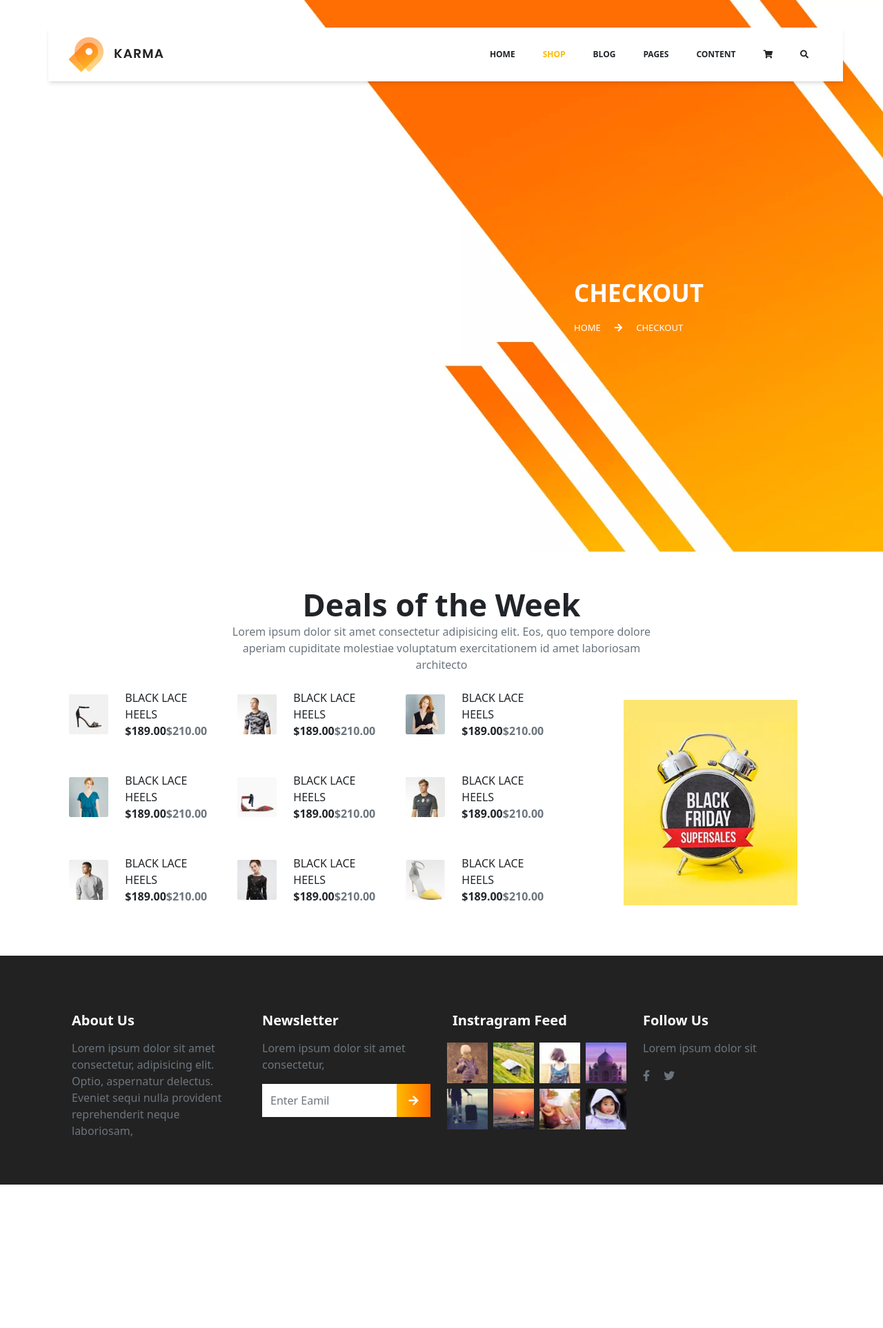
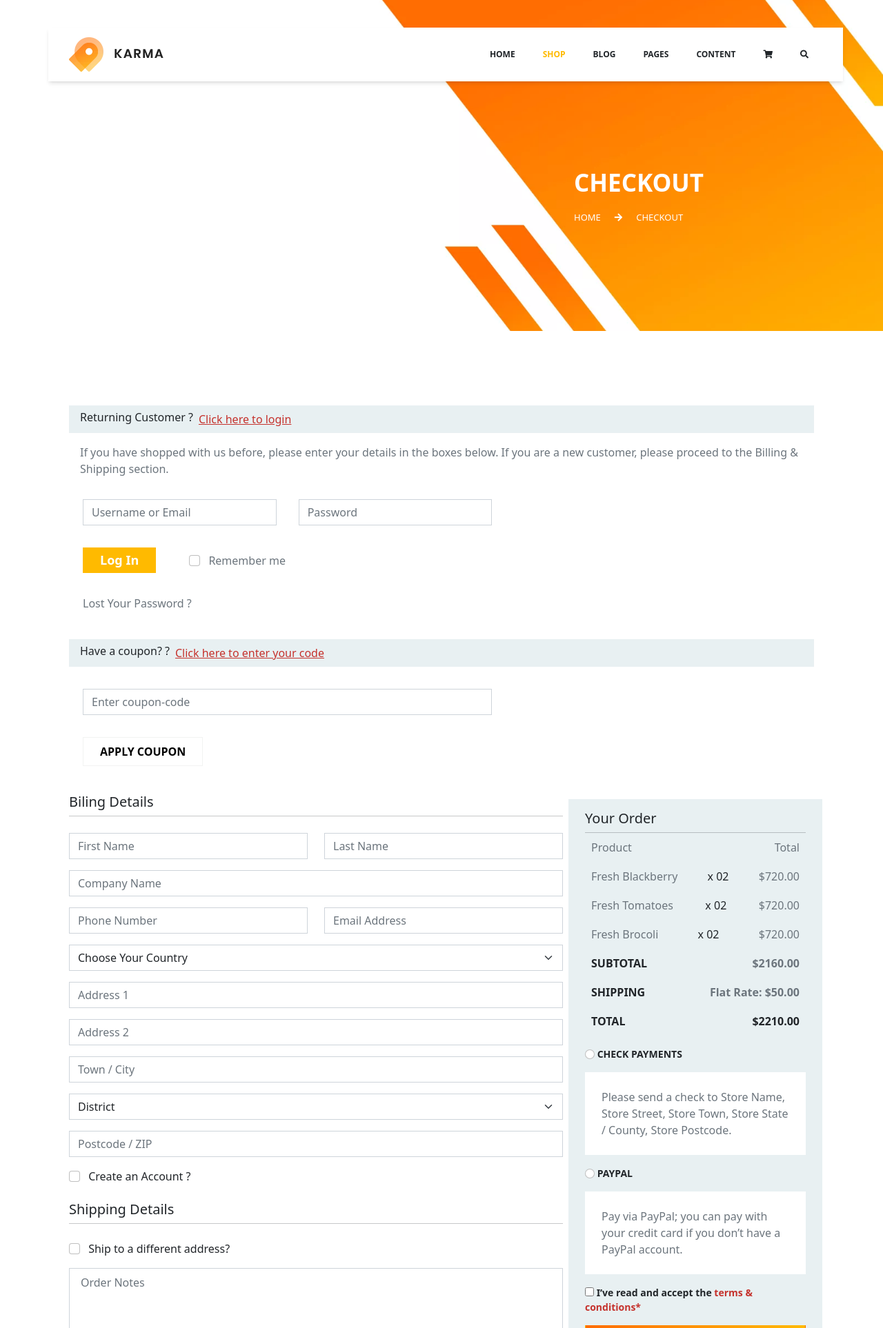
Before and after one commit to ChristopherJamesLeo/karma-shoe-shopping, a PHP site: page /check_out.html in a window 1280 px wide. Shown: the top 1926 px of the page at 69% size. Before the commit the page ends 1718 px from the top, so only its background shows below. Run offline with PHP 8.4, Linux system fonts and the light colour scheme; some libraries are stand-ins or nearby versions.

Commit message:
add check out page

```diff
--- a/check_out.html
+++ b/check_out.html
@@ -18,7 +18,7 @@
 </head>
 <body>
     <!-- Header Start  -->
-    <header class="w-full h-screen header">
+    <header class="w-full header secondary-header">
         <!-- navbar start -->
         <nav id="navbar" class=" nav-bar shadow-md">
             <div class="row justify-content-between items-center">
@@ -134,6 +134,236 @@
         <!-- header banner End -->
     </header>
     <!-- Header End -->
+    <!-- Check out body section Start -->
+    <section class="checkout-section">
+        <div class="checkout-section-container">
+            <div class="my-2 checkout-log-in-container">
+                <div class="flex jusctify-start py-2 px-3 check-out-heading">
+                    <h1 class="me-2">Returning Customer ?</h1> <a href="#" class="text-emeral-400 underline">Click here to login</a>
+                </div>
+                <div class="p-3 check-out-each-body">
+                    <p class="text-muted mb-3">
+                        If you have shopped with us before, please enter your details in the boxes below. If you are a new customer, please proceed to the Billing & Shipping section.
+                    </p>
+                    <div class="row">
+                        <div class="col-lg-7 col-md-12 col sm-12">
+                            <form action="" class="w-full">
+                                <div class="row">
+                                    <div class="col-lg-6 col-md-6 col-sm-12 p-3 form-group">
+                                        <input type="text" name="username_or_email" id="username_or_email" class="form-control rounded-0" placeholder="Username or Email">
+                                    </div>
+                                    <div class="col-lg-6 col-md-6 col-sm-12 p-3 form-group">
+                                        <input type="password" name="password" id="password" class="form-control rounded-0" placeholder="Password">
+                                    </div>
+                                    <div class="col-lg-8 col-md-8 col-sm-12 p-3 flex justify-start items-center log-in-submit-btn-group">
+                                        <button type="submit" class="btn py-1 px-4 me-5">Log In</button>
+                                        <div class="form-group">
+                                            <input type="checkbox" name="remember" id="remember" class="form-check-input">
+                                            <label for="remember" class="text-muted ms-2">Remember me</label>
+                                        </div>
+                                    </div>
+                                    <div class="col-lg-8 col-md-8 col-sm-12 p-3 flex justify-start items-center ">
+                                        <a href="#" class="text-muted">Lost Your Password ?</a>
+                                    </div>
+                                </div>
+                            </form>
+                        </div>
+                    </div>
+                </div>
+            </div>
+            <div class="my-2 checkout-log-in-container">
+                <div class="flex jusctify-start py-2 px-3 check-out-heading">
+                    <h1 class="me-2">Have a coupon? ?</h1> <a href="#" class="text-emeral-400 underline">Click here to enter your code</a>
+                </div>
+                <div class="p-3 check-out-each-body">
+                    <div class="row">
+                        <div class="col-lg-7 col-md-12 col sm-12">
+                            <form action="" class="w-full">
+                                <div class="row">
+                                    <div class="col-12 p-3 form-group">
+                                        <input type="text" name="coupon-code" id="coupon-code" class="form-control rounded-0" placeholder="Enter coupon-code">
+                                    </div>
+                                    <div class="col-lg-8 col-md-8 col-sm-12 p-3 flex justify-start items-center log-in-submit-btn-group apply-coupon-btn-container">
+                                        <button type="submit" class="btn py-2 px-4 me-5 uppercase">Apply Coupon</button>
+                                    </div>
+                                </div>
+                            </form>
+                        </div>
+                    </div>
+                </div>
+            </div>
+            <div class="my-2 checkout-log-in-container billing-container">
+                <div class="row">
+                    <div class="col-lg-8 col-md-12 pe-2">
+                        <div class="billing-heading-container">
+                            <h1 class="h5">Biling Details</h1>
+                        </div>
+                        <hr>
+                        <form action="" class="mt-3 billing-create-form-container">
+                            <div class="row">
+                                <div class="col-lg-6 col-md-12 my-md-2 my-sm-2 form-group">
+                                    <input type="text" name="firstname" id="firstname" class="form-control rounded-0" placeholder="First Name">
+                                </div>
+                                <div class="col-lg-6 col-md-12 my-md-2 my-sm-2  form-group">
+                                    <input type="text" name="lastname" id="lastname" class="form-control rounded-0" placeholder="Last Name">
+                                </div>
+                            </div>
+                            <div class="row">
+                                <div class="col-lg-12 col-md-12 my-md-2 my-sm-2  form-group">
+                                    <input type="text" name="companyname" id="companyname" class="form-control rounded-0" placeholder="Company Name">
+                                </div>
+                            </div>
+                            <div class="row">
+                                <div class="col-lg-6 col-md-12 my-md-2 my-sm-2  form-group">
+                                    <input type="text" name="phonenumber" id="phonenumber" class="form-control rounded-0" placeholder="Phone Number">
+                                </div>
+                                <div class="col-lg-6 col-md-12 my-md-2 my-sm-2  form-group">
+                                    <input type="email" name="email" id="email" class="form-control rounded-0" placeholder="Email Address">
+                                </div>
+
+                            </div>
+                            <div class="row">
+                                <div class="col-lg-12 col-md-12 my-md-2 my-sm-2  form-group">
+                                    <select name="" id="" class="form-select rounded-0">
+                                        <option value="" selected disabled>Choose Your Country</option>
+                                        <option value="my">Myanmar</option>
+                                        <option value="sgn">Singapore</option>
+                                        <option value="thi">Thailand</option>
+                                    </select>
+                                </div>
+                            </div>
+                            <div class="row">
+                                <div class="col-lg-12 col-md-12 my-md-2  my-sm-2 form-group">
+                                    <input type="text" name="address1" id="address1" class="form-control rounded-0" placeholder="Address 1">
+                                </div>
+                            </div>
+                            <div class="row">
+                                <div class="col-lg-12 col-md-12 my-md-2 my-sm-2  form-group">
+                                    <input type="text" name="address2" id="address1" class="form-control rounded-0" placeholder="Address 2">
+                                </div>
+                            </div>
+                            <div class="row">
+                                <div class="col-lg-12 col-md-12 my-md-2 my-sm-2  form-group">
+                                    <input type="text" name="township" id="township" class="form-control rounded-0" placeholder="Town / City">
+                                </div>
+                            </div>
+                            <div class="row">
+                                <div class="col-lg-12 col-md-12 my-md-2 my-sm-2  form-group">
+                                    <select name="" id="" class="form-select rounded-0">
+                                        <option value="" selected disabled>District</option>
+                                        <option value="d1">District 1</option>
+                                        <option value="d2">District 2</option>
+                                        <option value="d3">District 3</option>
+                                    </select>
+                                </div>
+                            </div>
+                            <div class="row">
+                                <div class="col-lg-12 col-md-12 my-md-2 my-sm-2  form-group">
+                                    <input type="text" name="postcode" id="postcode" class="form-control rounded-0" placeholder="Postcode / ZIP">
+                                </div>
+                            </div>
+                            <div class="row">
+                                <div class="col-lg-12 col-md-12 my-md-2 my-sm-2  form-group">
+                                    <input type="checkbox" name="createAccount" id="createAccount" class="form-check-input me-2">
+                                    <label for="createAccount">Create an Account ?</label>
+                                </div>
+                            </div>
+                        </form>
+                        <div class="mt-3 billing-heading-container">
+                            <h1 class="h5">Shipping Details</h1>
+                        </div>
+                        <hr>
+                        <form action="" class="mt-3 billing-create-form-container">
+                            <div class="row">
+                                <div class="col-lg-12 col-md-12 my-md-2 my-sm-2  form-group">
+                                    <input type="checkbox" name="createAccount" id="createAccount" class="form-check-input me-2">
+                                    <label for="createAccount">Ship to a different address?</label>
+                                </div>
+                            </div>
+                            <div class="row">
+                                <div class="col-lg-12 col-md-12 my-md-2 my-sm-2  form-group">
+                                    <textarea name="order_note" id="" cols="30" rows="7" class="form-control rounded-0 py-2 px-3" placeholder="Order Notes"></textarea>
+                                </div>
+                            </div>
+                        </form>
+                    </div>
+                    <div class="col-lg-4 col-md-12 my-md-2 my-sm-2 px-4 order-container">
+                        <div class="mt-3 billing-heading-container">
+                            <h1 class="h5">Your Order</h1>
+                        </div>
+                        <hr>
+                        <div class="row">
+                            <form action="" class="order-form">
+                                <table class="col-12 cursor-pointer">
+                                    <tr class="text-light w-full p-2 flex justify-between block">
+                                        <td class="text-muted">Product</td>
+                                        <td></td>
+                                        <td class="text-muted">Total</td>
+                                    </tr>
+                                    <tr class="text-light w-full p-2 flex justify-between block">
+                                        <td class="text-muted">Fresh Blackberry </td>
+                                        <td class="text-dark">x 02</td>
+                                        <td class="text-muted">$720.00</td>
+                                    </tr>
+                                    <tr class="text-light w-full p-2 flex justify-between block">
+                                        <td class="text-muted">Fresh Tomatoes</td>
+                                        <td class="text-dark">x 02</td>
+                                        <td class="text-muted">$720.00</td>
+                                    </tr>
+                                    <tr class="text-light w-full p-2 flex justify-between block">
+                                        <td class="text-muted">Fresh Brocoli </td>
+                                        <td class="text-dark">x 02</td>
+                                        <td class="text-muted">$720.00</td>
+                                    </tr>
+                                    <tfoot class="font-semibold">
+                                        <tr class="text-light w-full p-2 flex justify-between block">
+                                            <td class="text-dark">SUBTOTAL </td>
+                                            <td></td>
+                                            <td class="text-muted">$2160.00</td>
+                                        </tr>
+                                        <tr class="text-light w-full p-2 flex justify-between block">
+                                            <td class="text-dark">SHIPPING </td>
+                                            <td></td>
+                                            <td class="text-muted">Flat Rate: $50.00</td>
+                                        </tr>
+                                        <tr class="text-light w-full p-2 flex justify-between block">
+                                            <td class="text-dark">TOTAL </td>
+                                            <td></td>
+                                            <td class="text-dark">$2210.00</td>
+                                        </tr>
+                                    </tfoot>
+                                </table>
+                                <div class="form-group my-3">
+                                    <input type="radio" name="payment" value="cash" id="cash" class="form-check-input">
+                                    <label for="cash" class="uppercase">Check payments</label>
+                                </div>
+                                <p class="p-4 text-muted bg-white">
+                                    Please send a check to Store Name, Store Street, Store Town, Store State / County, Store Postcode.
+                                </p>
+                                <div class="form-group my-3">
+                                    <input type="radio" name="payment" value="cash" id="paypal" class="form-check-input">
+                                    <label for="paypal" class="uppercase">PAYPAL</label>
+                                </div>
+                                <p class="p-4 text-muted bg-white">
+                                    Pay via PayPal; you can pay with your credit card if you don’t have a PayPal account.
+                                </p>
+                                <div class="form-group my-3 ">
+                                    <input type="checkbox" name="accept" id="accept" >
+                                    <span class="">I’ve read and accept the</span><a href="#"> terms & conditions*</a>
+                                </div>
+                                <div class="grid">
+                                    <button type="submit" class="btn uppercase py-2 rounded-0 font-semibold">Process to paypal</button>
+                                </div>
+                            </form>
+
+                        </div>
+
+                    </div>
+                </div>
+            </div>
+        </div>
+    </section>
+    <!-- check out body section end -->
     <!-- Week product show section Start -->
     <section class="week-product-show-section">
         <div class="week-product-show-section-container">
--- a/custom_css/style.css
+++ b/custom_css/style.css
@@ -758,3 +790,63 @@ body{
 .review-left-side .overall h1 {
     color: var(--global-main-color);
 }
+
+/* checkout-section start */
+.checkout-section {
+    padding: 100px;
+}
+.checkout-log-in-container .check-out-heading {
+    background-color: var(--global-secondary-background-color);
+}
+.checkout-log-in-container a {
+    color: #c5322d;
+}
+.log-in-submit-btn-group button {
+    background-color: var(--global-main-color);
+    font-size: 18px;
+    font-weight: 600;
+    color: var(--global-white-color);
+    border-radius: 0;
+}
+.apply-coupon-btn-container button {
+    background-color: var(--global-white-color);
+    font-size: 16px;
+    color: #000;
+    transition: all 0.3s ease 0s;
+    border: 1px solid #f2f3f2;
+}
+.apply-coupon-btn-container button:hover {
+    background-color: var(--global-main-color);
+    color: var(--global-white-color);
+}
+.order-container {
+    background-color: var(--global-secondary-background-color);
+}
+.order-container .order-form .form-group {
+    font-weight: 600;
+    font-size: 14px;
+}
+.order-container .order-form .form-group input[type = radio]{
+    accent-color: var(--global-main-color) !important;
+}
+.order-container .order-form button {
+    background: var(--global-primary-gradient-color-270deg);
+    color: var(--global-white-color);
+    position: relative;
+    overflow: hidden;
+}
+.order-container .order-form button::before{
+    content: "";
+    width: 100%;
+    height: 100%;
+    background-color: rgba(0, 0, 0, 0.2);
+    position: absolute;
+    left: 0;
+    top: 0;
+    transform: rotate(30deg) translateY(290%);
+    /* transform: ; */
+    transition: all 0.4s ease 0s;
+}
+.order-container .order-form button:hover::before{
+    transform: rotate(45deg) translateY(-320%);
+}
```
Also changed, not shown: other parts of custom_css/style.css (+35 -3 lines), product_detail.html (+6 -7 lines).
